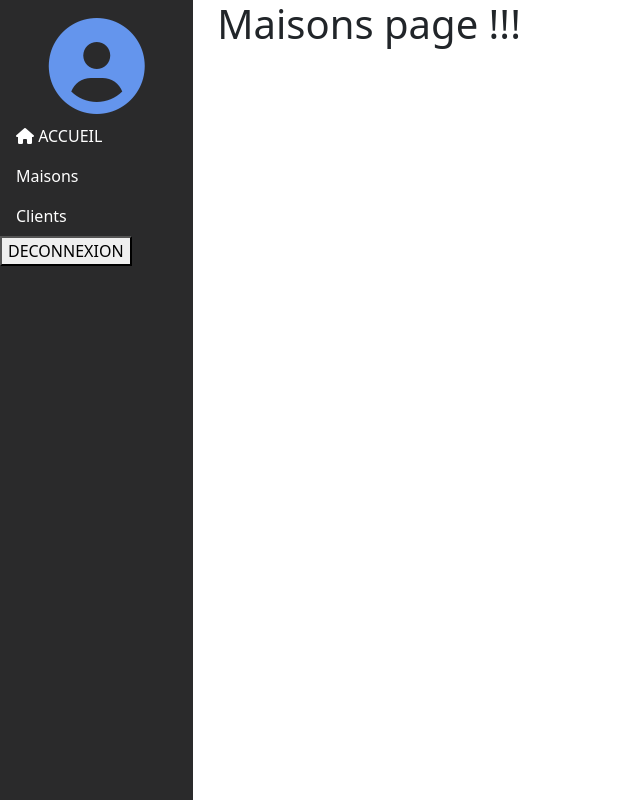
After one commit to inovci/logeique-lite, a Django app: page /auths/maisons/ in a window 1280 px wide. The commit adds this page. Shown: the whole page, without its empty margins (0-640 px from the left). Run offline with Django 4.2, Linux system fonts and the light colour scheme; the visitor is signed in with stand-in values (Sample User, id 1); data that the repository does not hold is empty; some libraries are stand-ins or nearby versions.

Commit message:
Can link pages.

```diff
--- /dev/null
+++ b/my_auths/templates/space/landlord/maisons.html
@@ -0,0 +1,22 @@
+{% extends "space/space.html" %} {% block accueil %}
+<a
+  style="border-radius: 5px; color: #fff;"
+  class="btn-outline-secondary nav-link"
+  href="{% url 'my_auths:space' %}"
+>
+  <i class="fa fa-home" aria-hidden="true"></i>
+  ACCUEIL
+</a>
+{% endblock %} {% block maisons %}
+<a
+  style="color: #fff;"
+  class="nav-link"
+  href="{% url 'my_auths:landlordMaisons' %}"
+>
+  Maisons
+</a>
+{% endblock %} {% block content %}
+<div>
+  <h1>Maisons page !!!</h1>
+</div>
+{% endblock %}
--- a/my_auths/templates/space/space.html
+++ b/my_auths/templates/space/space.html
@@ -1,9 +1,9 @@
 <html lang="en">
   {% load static %}
   <head>
-    <meta charset="UTF-8">
-    <meta http-equiv="X-UA-Compatible" content="IE=edge">
-    <meta name="viewport" content="width=device-width, initial-scale=1.0">
+    <meta charset="UTF-8" />
+    <meta http-equiv="X-UA-Compatible" content="IE=edge" />
+    <meta name="viewport" content="width=device-width, initial-scale=1.0" />
     <title>Dashboard</title>
     <link
       href="https://cdn.jsdelivr.net/npm/bootstrap@5.2.0-beta1/dist/css/bootstrap.min.css"
@@ -19,95 +19,128 @@
     <script defer src="{% static 'fontawesome/js/brands.js' %}"></script>
     <script defer src="{% static 'fontawesome/js/solid.js' %}"></script>
     <script defer src="{% static 'fontawesome/js/fontawesome.js' %}"></script>
+
+    <style>
+      .nav-pills .nav-link.active {
+        background-color: rgb(53, 52, 52);
+        color: #fff;
+      }
+
+      .over_user:hover {
+        background-color: rgb(53, 52, 52);
+        color: #fff;
+      }
+      .for-chatter:hover {
+        border: solid 1px cornflowerblue;
+        padding: 0.5rem 1rem;
+        border-radius: 1rem;
+      }
+    </style>
   </head>
   <body>
+    <div
+      class="container-fluid"
+      style="padding: 0; margin: 0; overflow-x: hidden;"
+    >
+      <div class="row">
+        <div class="col-2">
+          {% block navigation %}
+          <nav
+            id="sidebarMenu"
+            style="height: 100vh; background-color: #2a2a2b;"
+          >
+            <div class="pt-3">
+              <div class="text-center">
+                {% if request.user.landlord.avatar %}
+                <img
+                  style="border-radius: 50%;"
+                  width="50%"
+                  src=""
+                  alt="Image de ..."
+                />
+                <div class="text-white">
+                  <p style="color: #1ce; font-size: 18px;">
+                    Monsieur {{request.user.last_name}}
+                  </p>
+                </div>
+                {% else %}
+                <i
+                  class="fas fa-user-circle"
+                  style="font-size: 6rem; color: cornflowerblue; padding: 2px;"
+                ></i>
+                {% endif %}
+              </div>
 
-<p>Space !!!</p>
+              <ul class="nav flex-column" style="width: 100%;">
+                <li class="nav-item">
+                  {% block accueil %}
+                  <a
+                    style="border-radius: 5px; color: #fff;"
+                    class="btn-outline-secondary nav-link active"
+                    href="{% url 'my_auths:space' %}"
+                  >
+                    <i class="fa fa-home" aria-hidden="true"></i>
+                    ACCUEIL
+                  </a>
+                  {% endblock %}
+                </li>
+                <li class="nav-item">
+                  {% block maisons %}
+                  <a
+                    style="color: #fff;"
+                    class="nav-link"
+                    href="{% url 'my_auths:landlordMaisons' %}"
+                  >
+                    Maisons
+                  </a>
+                  {% endblock %}
+                </li>
+                <li class="nav-item">
+                  {% block clients %}
+                  <a
+                    style="color: #fff;"
+                    class="nav-link"
+                    href="{% url 'my_auths:landlordClients' %}"
+                  >
+                    Clients
+                  </a>
+                  {% endblock %}
+                </li>
+              </ul>
+            </div>
 
-<p>
-  <h3>Votre statu: {{status}}</h3>
-</p>
-
+            <div>
               <a href="{% url 'my_auths:logout' %}">
                 <button>DECONNEXION</button>
               </a>
-
+            </div>
+          </nav>
+          {% endblock %}
+        </div>
+        <div class="col-10">
+          <main style="background-color: #fff; height: 100vh;" role="main">
             <div>
-  <div class="d-flex flex-column flex-shrink-0 p-3 text-white bg-dark" style="width: 280px;">
-    <a href="/" class="d-flex align-items-center mb-3 mb-md-0 me-md-auto text-white text-decoration-none">
-      <svg class="bi me-2" width="40" height="32"><use xlink:href="#bootstrap"></use></svg>
-      <span class="fs-4">Sidebar</span>
-    </a>
-    <hr>
-    <ul class="nav nav-pills flex-column mb-auto">
-      <li class="nav-item">
-        <a href="#" class="nav-link active" aria-current="page">
-          <i class="fa fa-home" aria-hidden="true"></i>
-          Home
-        </a>
-      </li>
-      <li>
-        <a href="#" class="nav-link text-white">
-          <i class="fa fa-tachometer" aria-hidden="true"></i>
-          Dashboard
-        </a>
-      </li>
-      <li>
-        <a href="#" class="nav-link text-white">
-          <svg class="bi me-2" width="16" height="16"><use xlink:href="#table"></use></svg>
-          Orders
-        </a>
-      </li>
-      <li>
-        <a href="#" class="nav-link text-white">
-          <svg class="bi me-2" width="16" height="16"><use xlink:href="#grid"></use></svg>
-          Products
-        </a>
-      </li>
-      <li>
-        <a href="#" class="nav-link text-white">
-          <svg class="bi me-2" width="16" height="16"><use xlink:href="#people-circle"></use></svg>
-          Customers
-        </a>
-      </li>
-    </ul>
-    <hr>
-    <div class="dropdown">
-      <a href="#" class="d-flex align-items-center text-white text-decoration-none dropdown-toggle" id="dropdownUser1" data-bs-toggle="dropdown" aria-expanded="false">
-        <img src="https://github.com/mdo.png" alt="" width="32" height="32" class="rounded-circle me-2">
-        <strong>mdo</strong>
-      </a>
-      <ul class="dropdown-menu dropdown-menu-dark text-small shadow" aria-labelledby="dropdownUser1">
-        <li><a class="dropdown-item" href="#">New project...</a></li>
-        <li><a class="dropdown-item" href="#">Settings</a></li>
-        <li><a class="dropdown-item" href="#">Profile</a></li>
-        <li><hr class="dropdown-divider"></li>
-        <li><a class="dropdown-item" href="#">Sign out</a></li>
-      </ul>
+              {% block content %}
+              <h1>Liste des notifications des clients.</h1>
+              <div class="text-center">
+                <div
+                  class="spinner-border"
+                  style="width: 3rem; height: 3rem;"
+                  role="status"
+                >
+                  <span class="sr-only">Loading...</span>
+                </div>
+                <div
+                  class="spinner-grow"
+                  style="width: 3rem; height: 3rem;"
+                  role="status"
+                >
+                  <span class="sr-only">Loading...</span>
                 </div>
               </div>
+              {% endblock %}
             </div>
-
-<div>
-  <div class="d-flex align-items-start">
-    <div style="width: 200px;" class="d-flex flex-column flex-shrink-0 p-3 text-white bg-dark nav flex-column nav-pills me-3" id="v-pills-tab" role="tablist" aria-orientation="vertical">
-      <a href="/" class="d-flex align-items-center mb-3 mb-md-0 me-md-auto text-white text-decoration-none">
-        <svg class="bi me-2" width="40" height="32"><use xlink:href="#bootstrap"></use></svg>
-        <span class="fs-4">Sidebar</span>
-      </a>
-      <hr>
-      <button class="nav-link active" id="v-pills-home-tab" data-bs-toggle="pill" data-bs-target="#v-pills-home" type="button" role="tab" aria-controls="v-pills-home" aria-selected="true">Home</button>
-      <button class="nav-link" id="v-pills-profile-tab" data-bs-toggle="pill" data-bs-target="#v-pills-profile" type="button" role="tab" aria-controls="v-pills-profile" aria-selected="false">Profile</button>
-      <button class="nav-link" id="v-pills-disabled-tab" data-bs-toggle="pill" data-bs-target="#v-pills-disabled" type="button" role="tab" aria-controls="v-pills-disabled" aria-selected="false" disabled>Disabled</button>
-      <button class="nav-link" id="v-pills-messages-tab" data-bs-toggle="pill" data-bs-target="#v-pills-messages" type="button" role="tab" aria-controls="v-pills-messages" aria-selected="false">Messages</button>
-      <button class="nav-link" id="v-pills-settings-tab" data-bs-toggle="pill" data-bs-target="#v-pills-settings" type="button" role="tab" aria-controls="v-pills-settings" aria-selected="false">Settings</button>
-    </div>
-    <div class="tab-content" id="v-pills-tabContent">
-      <div class="tab-pane fade show active" id="v-pills-home" role="tabpanel" aria-labelledby="v-pills-home-tab" tabindex="0">Home</div>
-      <div class="tab-pane fade" id="v-pills-profile" role="tabpanel" aria-labelledby="v-pills-profile-tab" tabindex="0">Profile</div>
-      <div class="tab-pane fade" id="v-pills-disabled" role="tabpanel" aria-labelledby="v-pills-disabled-tab" tabindex="0">Disable</div>
-      <div class="tab-pane fade" id="v-pills-messages" role="tabpanel" aria-labelledby="v-pills-messages-tab" tabindex="0">Messages</div>
-      <div class="tab-pane fade" id="v-pills-settings" role="tabpanel" aria-labelledby="v-pills-settings-tab" tabindex="0">Settings</div>
+          </main>
         </div>
       </div>
     </div>
@@ -120,10 +153,10 @@
 
     <script>
       const triggerTabList = document.querySelectorAll('#myTab button')
-      triggerTabList.forEach(triggerEl => {
+      triggerTabList.forEach((triggerEl) => {
         const tabTrigger = new bootstrap.Tab(triggerEl)
 
-        triggerEl.addEventListener('click', event => {
+        triggerEl.addEventListener('click', (event) => {
           event.preventDefault()
           tabTrigger.show()
         })
--- a/my_auths/urls.py
+++ b/my_auths/urls.py
@@ -11,5 +11,6 @@ urlpatterns = [
     path('space/', user_space, name='space'),
     path('logout/', logout, name='logout'),
     # -------------------------------------------------Landlord urls----------------------------------------------
-
+    path('landlord/', landlordClients, name='landlordClients'),
+    path('maisons/', landlordMaisons, name='landlordMaisons'),
 ]
--- a/my_auths/views.py
+++ b/my_auths/views.py
@@ -123,3 +123,17 @@ def user_space(request):
         return redirect('spaces:home')
 
 # --------------------------------------------------------Landlord views-----------------------------------------------------------------
+
+@login_required(login_url='my_auths:login')
+def landlordClients(request):
+    return render(
+        request,
+        'space/landlord/clients.html'
+    )
+
+@login_required(login_url='my_auths:login')
+def landlordMaisons(request):
+    return render(
+        request,
+        'space/landlord/maisons.html'
+    )
```
Also changed, not shown: my_auths/templates/space/landlord/clients.html (added, +22 -0 lines). Lines whose indentation alone changed are shown as unchanged.
